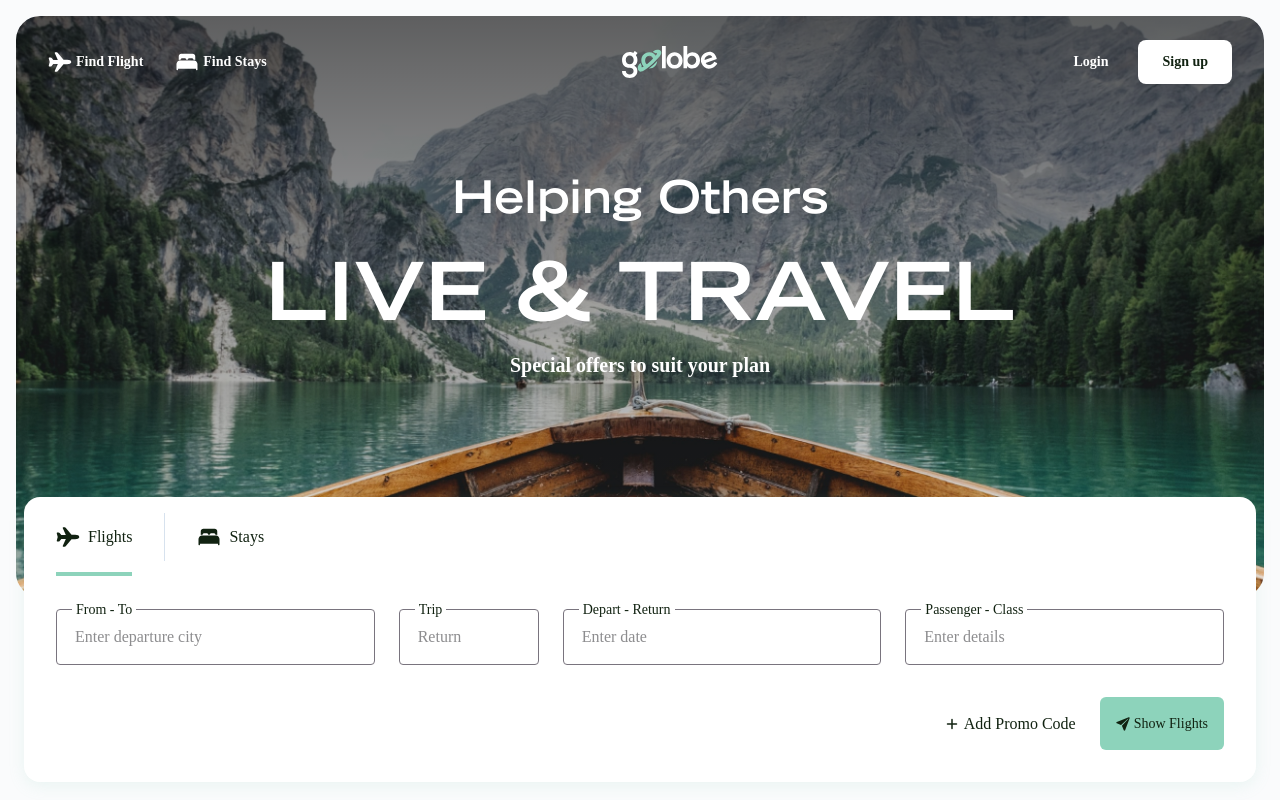
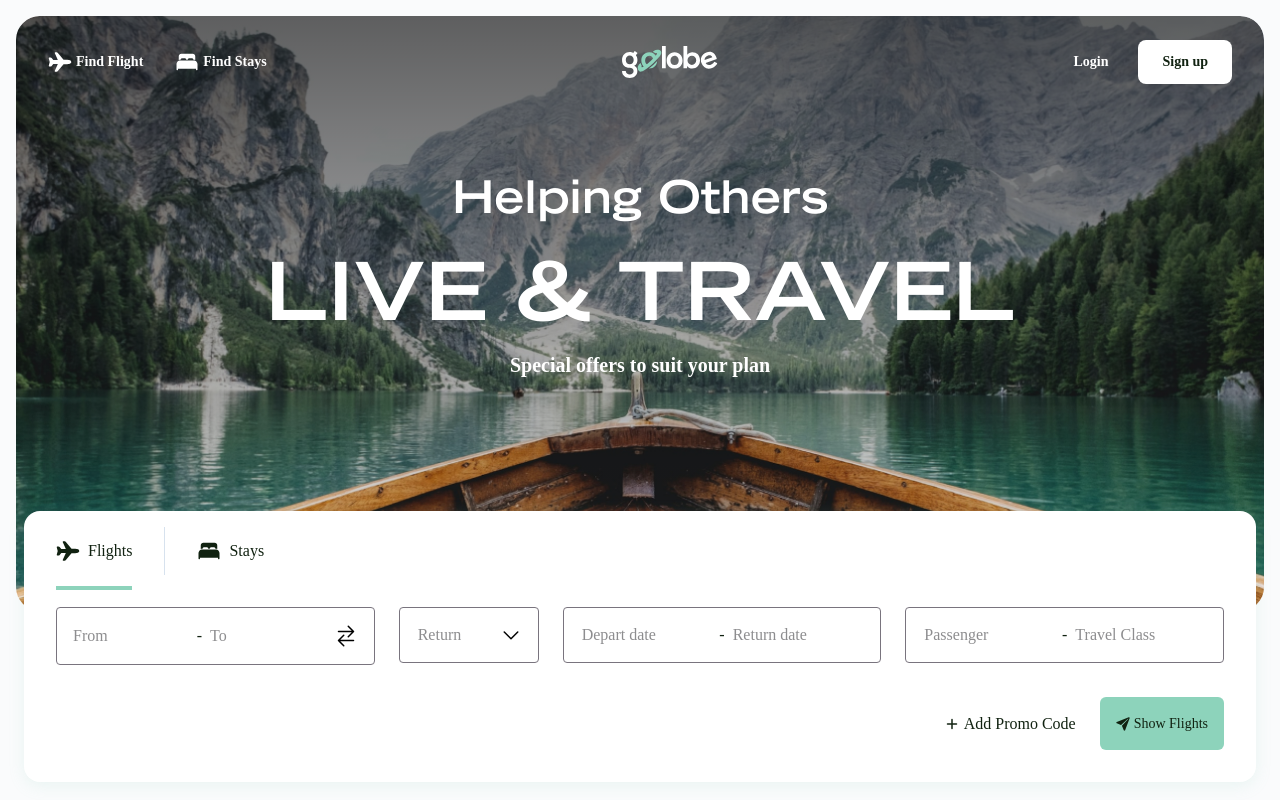
Before and after one commit to Chibuike-web/Golobe, a React (Vite) app: page / in a window 1280 px wide. Shown: the top 800 px of the page. Built offline with nearby package versions, Linux system fonts and the light colour scheme; a web font is replaced by a local one.

Commit message:
update on the flight search form inputs

```diff
--- a/src/Hooks.tsx
+++ b/src/Hooks.tsx
@@ -64,8 +64,8 @@ export const useFlightSearchFormState = () => {
 	const [returnDate, setReturnDate] = useState<string>("");
 
 	// Passenger count and travel class
-	const [passengers, setPassengers] = useState<number>(1);
-	const [travelClass, setTravelClass] = useState<string>("Economy");
+	const [passenger, setPassenger] = useState<string>("");
+	const [travelClass, setTravelClass] = useState<string>("");
 
 	return {
 		from,
@@ -78,8 +78,8 @@ export const useFlightSearchFormState = () => {
 		setDepartDate,
 		returnDate,
 		setReturnDate,
-		passengers,
-		setPassengers,
+		passenger,
+		setPassenger,
 		travelClass,
 		setTravelClass,
 	};
--- a/src/flightlisting/Herosection/Herosection.tsx
+++ b/src/flightlisting/Herosection/Herosection.tsx
@@ -29,15 +29,15 @@ function Navbar() {
 				aria-label="Main Navigation"
 			>
 				<ul className="flex gap-8 md:hidden">
-					<li className="flex space-x-1 items-center">
+					<li className={`${styles.flights} relative flex items-center gap-2`} role="tab">
 						<AirplaneIcon color="#112211" />
 						<span className="text-sm font-semibold text-blackishGreen">Find Flight</span>
 					</li>
 					<li>
-						<a href="#stays" className="flex space-x-1 items-center">
+						<Link to="/findstays" className="flex space-x-1 items-center">
 							<BedIcon color="#112211" />
 							<span className="text-sm font-semibold text-blackishGreen">Find Stays</span>
-						</a>
+						</Link>
 					</li>
 				</ul>
 				<figure>
@@ -71,8 +71,8 @@ function FlightSearchForm() {
 		setDepartDate,
 		returnDate,
 		setReturnDate,
-		passengers,
-		setPassengers,
+		passenger,
+		setPassenger,
 		travelClass,
 		setTravelClass,
 	} = useFlightSearchFormState();
@@ -106,6 +106,11 @@ function FlightSearchForm() {
 			case "returnDate":
 				setReturnDate(value);
 				break;
+			case "passenger":
+				setPassenger(value);
+				break;
+			case "travelClass":
+				setTravelClass(value);
 		}
 	};
 	return (
@@ -116,7 +121,7 @@ function FlightSearchForm() {
 		>
 			<form
 				action=""
-				className="flex md:flex-col items-start w-full gap-6"
+				className="flex md:flex-col items-center w-full gap-6"
 				aria-label="Flight Search"
 			>
 				{/* Form 1 */}
@@ -130,7 +135,7 @@ function FlightSearchForm() {
 							From - To
 						</label>
 					)}
-					<div className="flex items-center border-[1px] border-[#79747e] rounded-[4px] gap-2 p-[18px] leading-[1em]">
+					<div className="flex items-center border-[1px] border-[#79747e] rounded-[4px] gap-2 p-[16px] leading-[1em]">
 						<input
 							id="from"
 							value={from}
@@ -152,7 +157,9 @@ function FlightSearchForm() {
 							onBlur={(e) => handleBlur(e.target.id, e.target.value)}
 							onChange={handleChange}
 						/>
+						<button type="button">
 							<SwapIcon style={"flex-shrink-0"} />
+						</button>
 					</div>
 				</div>
 
@@ -161,7 +168,7 @@ function FlightSearchForm() {
 					{(focusedInput === "trip" || trip) && (
 						<label
 							htmlFor="trip"
-							className="absolute bg-white left-[1rem] px-1 top-0 -translate-y-1/2 text-[0.875rem]"
+							className="absolute z-[1000] bg-white left-[1rem] px-1 top-0 -translate-y-1/2 text-[0.875rem]"
 						>
 							Trip
 						</label>
@@ -220,13 +227,38 @@ function FlightSearchForm() {
 
 				{/* Form  4 */}
 				<div className="relative w-full">
+					{(focusedInput === "passenger" ||
+						passenger ||
+						focusedInput === "travelClass" ||
+						travelClass) && (
 						<label
-						htmlFor="passenger-class"
+							htmlFor="Passenger - Class"
 							className="absolute bg-white left-[1rem] px-1 top-0 -translate-y-1/2 text-[0.875rem]"
 						>
 							Passenger - Class
 						</label>
-					<input type="text" placeholder="Enter details" />
+					)}
+					<div className="flex items-center border-[1px] border-[#79747e] rounded-[4px] gap-2 p-[18px] leading-[1em]">
+						<input
+							id="passenger"
+							value={passenger}
+							placeholder="Passenger"
+							className="custom-input"
+							onChange={handleChange}
+							onFocus={(e) => handleFocus(e.target.id)}
+							onBlur={(e) => handleBlur(e.target.id, e.target.value)}
+						/>
+						<p>-</p>
+						<input
+							id="travelClass"
+							value={travelClass}
+							placeholder="Travel Class"
+							className="custom-input"
+							onFocus={(e) => handleFocus(e.target.id)}
+							onBlur={(e) => handleBlur(e.target.id, e.target.value)}
+							onChange={handleChange}
+						/>
+					</div>
 				</div>
 			</form>
 		</aside>
--- a/src/flightsearch/Herosection/Herosection.tsx
+++ b/src/flightsearch/Herosection/Herosection.tsx
@@ -1,7 +1,16 @@
+import { useState } from "react";
 import styles from "./hero.module.css";
-import { AirplaneIcon, BedIcon, AddIcon, PaperPlaneIcon } from "../../assets/icons";
+import {
+	AirplaneIcon,
+	BedIcon,
+	AddIcon,
+	PaperPlaneIcon,
+	DownArrowIcon,
+	SwapIcon,
+} from "../../assets/icons";
 import GolobeLogo from "../../assets/FlightSearch/LogoWhiteBackground.svg";
 import { Link } from "react-router-dom";
+import { useFlightSearchFormState } from "../../Hooks";
 
 export default function Herosection() {
 	return (
@@ -65,6 +74,60 @@ function HeroContent() {
 }
 
 function FlightSearchForm() {
+	const {
+		from,
+		setFrom,
+		to,
+		setTo,
+		trip,
+		setTrip,
+		departDate,
+		setDepartDate,
+		returnDate,
+		setReturnDate,
+		passenger,
+		setPassenger,
+		travelClass,
+		setTravelClass,
+	} = useFlightSearchFormState();
+
+	const [focusedInput, setFocusedInput] = useState<string | null | boolean>(null);
+	const handleFocus = (id: string) => {
+		setFocusedInput(id);
+	};
+
+	const handleBlur = (id: string, value: string) => {
+		if (!value.trim() && focusedInput === id) {
+			setFocusedInput(null);
+		}
+	};
+
+	const handleChange = (e: React.ChangeEvent<HTMLInputElement>) => {
+		const { id, value } = e.target;
+		switch (id) {
+			case "from":
+				setFrom(value);
+				break;
+			case "to":
+				setTo(value);
+				break;
+			case "trip":
+				setTrip(value);
+				break;
+			case "departDate":
+				setDepartDate(value);
+				break;
+			case "returnDate":
+				setReturnDate(value);
+				break;
+			case "passenger":
+				setPassenger(value);
+				break;
+			case "travelClass":
+				setTravelClass(value);
+		}
+	};
+
 	return (
 		<aside
 			className="w-full text-blackishGreen max-w-[77rem] z-50 mt-[-4rem] bg-white px-8 pt-8 pb-12 rounded-2xl md:px-4"
@@ -72,57 +135,148 @@ function FlightSearchForm() {
 			aria-labelledby="flight-search-form"
 		>
 			<h2 className="text-[20px] font-semibold">Where are you flying? </h2>
-
 			<form
 				action=""
-				className="flex md:flex-col items-start w-full gap-6 my-[2rem]"
+				className="flex md:flex-col items-start w-full mb-8 mt-8 gap-6"
 				aria-label="Flight Search"
 			>
 				{/* Form 1 */}
 				<div className="relative w-full">
+					{(focusedInput === "from" || from || focusedInput === "to" || to) && (
 						<label
+							id="fromTo"
 							htmlFor="from-to"
 							className="absolute bg-white left-[1rem] px-1 top-0 -translate-y-1/2 text-[0.875rem]"
 						>
 							From - To
 						</label>
-					<input type="text" placeholder="Enter departure city" />
+					)}
+					<div className="flex items-center border-[1px] border-[#79747e] rounded-[4px] gap-2 p-[16px] leading-[1em]">
+						<input
+							id="from"
+							value={from}
+							type="text"
+							placeholder="From"
+							className="custom-input"
+							onChange={handleChange}
+							onFocus={(e) => handleFocus(e.target.id)}
+							onBlur={(e) => handleBlur(e.target.id, e.target.value)}
+						/>
+						<p>-</p>
+						<input
+							id="to"
+							value={to}
+							type="text"
+							placeholder="To"
+							className="custom-input"
+							onFocus={(e) => handleFocus(e.target.id)}
+							onBlur={(e) => handleBlur(e.target.id, e.target.value)}
+							onChange={handleChange}
+						/>
+						<button type="button">
+							<SwapIcon style={"flex-shrink-0"} />
+						</button>
+					</div>
 				</div>
 
 				{/* Form  2 */}
 				<div className="relative w-full max-w-[8.75rem] md:max-w-full">
+					{(focusedInput === "trip" || trip) && (
 						<label
 							htmlFor="trip"
-						className="absolute bg-white left-[1rem] px-1 top-0 -translate-y-1/2 text-[0.875rem]"
+							className="absolute z-[1000] bg-white left-[1rem] px-1 top-0 -translate-y-1/2 text-[0.875rem]"
 						>
 							Trip
 						</label>
-					<input type="text" placeholder="Return" />
+					)}
+					<div className="relative">
+						<input
+							id="trip"
+							value={trip}
+							type="text"
+							placeholder="Return"
+							onFocus={(e) => handleFocus(e.target.id)}
+							onBlur={(e) => handleBlur(e.target.id, e.target.value)}
+							onChange={handleChange}
+						/>
+						<button type="button" className="absolute right-[16px] top-[50%] -translate-y-1/2">
+							<DownArrowIcon />
+						</button>
+					</div>
 				</div>
 
 				{/* Form  3 */}
 				<div className="relative w-full">
+					{(focusedInput === "departDate" ||
+						departDate ||
+						focusedInput === "returnDate" ||
+						returnDate) && (
 						<label
 							htmlFor="depart-return"
 							className="absolute bg-white left-[1rem] px-1 top-0 -translate-y-1/2 text-[0.875rem]"
 						>
 							Depart - Return
 						</label>
-					<input type="text" placeholder="Enter date" />
+					)}
+					<div className="flex items-center border-[1px] border-[#79747e] rounded-[4px] gap-2 p-[18px] leading-[1em]">
+						<input
+							id="departDate"
+							value={departDate}
+							placeholder="Depart date"
+							className="custom-input"
+							onChange={handleChange}
+							onFocus={(e) => handleFocus(e.target.id)}
+							onBlur={(e) => handleBlur(e.target.id, e.target.value)}
+						/>
+						<p>-</p>
+						<input
+							id="returnDate"
+							value={returnDate}
+							placeholder="Return date"
+							className="custom-input"
+							onFocus={(e) => handleFocus(e.target.id)}
+							onBlur={(e) => handleBlur(e.target.id, e.target.value)}
+							onChange={handleChange}
+						/>
+					</div>
 				</div>
 
 				{/* Form  4 */}
 				<div className="relative w-full">
+					{(focusedInput === "passenger" ||
+						passenger ||
+						focusedInput === "travelClass" ||
+						travelClass) && (
 						<label
-						htmlFor="passenger-class"
+							htmlFor="Passenger - Class"
 							className="absolute bg-white left-[1rem] px-1 top-0 -translate-y-1/2 text-[0.875rem]"
 						>
 							Passenger - Class
 						</label>
-					<input type="text" placeholder="Enter details" />
+					)}
+					<div className="flex items-center border-[1px] border-[#79747e] rounded-[4px] gap-2 p-[18px] leading-[1em]">
+						<input
+							id="passenger"
+							value={passenger}
+							placeholder="Passenger"
+							className="custom-input"
+							onChange={handleChange}
+							onFocus={(e) => handleFocus(e.target.id)}
+							onBlur={(e) => handleBlur(e.target.id, e.target.value)}
+						/>
+						<p>-</p>
+						<input
+							id="travelClass"
+							value={travelClass}
+							placeholder="Travel Class"
+							className="custom-input"
+							onFocus={(e) => handleFocus(e.target.id)}
+							onBlur={(e) => handleBlur(e.target.id, e.target.value)}
+							onChange={handleChange}
+						/>
+					</div>
 				</div>
 			</form>
-
 			<div className="flex justify-end items-center gap-6 md:flex-col">
 				<button className="flex items-center gap-1 ">
 					<span>
--- a/src/landingpage/HeroSection/HeroSection.tsx
+++ b/src/landingpage/HeroSection/HeroSection.tsx
@@ -1,7 +1,16 @@
+import { useState } from "react";
 import styles from "./hero.module.css";
 import { Link } from "react-router-dom";
-import { AirplaneIcon, BedIcon, AddIcon, PaperPlaneIcon } from "../../assets/icons";
+import {
+	AirplaneIcon,
+	BedIcon,
+	AddIcon,
+	PaperPlaneIcon,
+	DownArrowIcon,
+	SwapIcon,
+} from "../../assets/icons";
 import GolobeLogo from "../../assets/LandingPage/golobelogo.svg";
+import { useFlightSearchFormState } from "../../Hooks";
 
 export default function HeroSection() {
 	return (
@@ -78,6 +87,60 @@ function HeroContent() {
 }
 
 function FlightSearchForm() {
+	const {
+		from,
+		setFrom,
+		to,
+		setTo,
+		trip,
+		setTrip,
+		departDate,
+		setDepartDate,
+		returnDate,
+		setReturnDate,
+		passenger,
+		setPassenger,
+		travelClass,
+		setTravelClass,
+	} = useFlightSearchFormState();
+
+	const [focusedInput, setFocusedInput] = useState<string | null | boolean>(null);
+	const handleFocus = (id: string) => {
+		setFocusedInput(id);
+	};
+
+	const handleBlur = (id: string, value: string) => {
+		if (!value.trim() && focusedInput === id) {
+			setFocusedInput(null);
+		}
+	};
+
+	const handleChange = (e: React.ChangeEvent<HTMLInputElement>) => {
+		const { id, value } = e.target;
+		switch (id) {
+			case "from":
+				setFrom(value);
+				break;
+			case "to":
+				setTo(value);
+				break;
+			case "trip":
+				setTrip(value);
+				break;
+			case "departDate":
+				setDepartDate(value);
+				break;
+			case "returnDate":
+				setReturnDate(value);
+				break;
+			case "passenger":
+				setPassenger(value);
+				break;
+			case "travelClass":
+				setTravelClass(value);
+		}
+	};
+
 	let stays = false;
 	return (
 		<aside
@@ -106,51 +169,144 @@ function FlightSearchForm() {
 
 			<form
 				action=""
-				className="flex md:flex-col items-start w-full gap-6 mt-[3rem]"
+				className="flex md:flex-col items-start w-full mt-8 gap-6"
 				aria-label="Flight Search"
 			>
 				{/* Form 1 */}
 				<div className="relative w-full">
+					{(focusedInput === "from" || from || focusedInput === "to" || to) && (
 						<label
+							id="fromTo"
 							htmlFor="from-to"
 							className="absolute bg-white left-[1rem] px-1 top-0 -translate-y-1/2 text-[0.875rem]"
 						>
 							From - To
 						</label>
-					<input type="text" placeholder="Enter departure city" />
+					)}
+					<div className="flex items-center border-[1px] border-[#79747e] rounded-[4px] gap-2 p-[16px] leading-[1em]">
+						<input
+							id="from"
+							value={from}
+							type="text"
+							placeholder="From"
+							className="custom-input"
+							onChange={handleChange}
+							onFocus={(e) => handleFocus(e.target.id)}
+							onBlur={(e) => handleBlur(e.target.id, e.target.value)}
+						/>
+						<p>-</p>
+						<input
+							id="to"
+							value={to}
+							type="text"
+							placeholder="To"
+							className="custom-input"
+							onFocus={(e) => handleFocus(e.target.id)}
+							onBlur={(e) => handleBlur(e.target.id, e.target.value)}
+							onChange={handleChange}
+						/>
+						<button type="button">
+							<SwapIcon style={"flex-shrink-0"} />
+						</button>
+					</div>
 				</div>
 
 				{/* Form  2 */}
 				<div className="relative w-full max-w-[8.75rem] md:max-w-full">
+					{(focusedInput === "trip" || trip) && (
 						<label
 							htmlFor="trip"
-						className="absolute bg-white left-[1rem] px-1 top-0 -translate-y-1/2 text-[0.875rem]"
+							className="absolute z-[1000] bg-white left-[1rem] px-1 top-0 -translate-y-1/2 text-[0.875rem]"
 						>
 							Trip
 						</label>
-					<input type="text" placeholder="Return" />
+					)}
+					<div className="relative">
+						<input
+							id="trip"
+							value={trip}
+							type="text"
+							placeholder="Return"
+							onFocus={(e) => handleFocus(e.target.id)}
+							onBlur={(e) => handleBlur(e.target.id, e.target.value)}
+							onChange={handleChange}
+						/>
+						<button type="button" className="absolute right-[16px] top-[50%] -translate-y-1/2">
+							<DownArrowIcon />
+						</button>
+					</div>
 				</div>
 
 				{/* Form  3 */}
 				<div className="relative w-full">
+					{(focusedInput === "departDate" ||
+						departDate ||
+						focusedInput === "returnDate" ||
+						returnDate) && (
 						<label
 							htmlFor="depart-return"
 							className="absolute bg-white left-[1rem] px-1 top-0 -translate-y-1/2 text-[0.875rem]"
 						>
 							Depart - Return
 						</label>
-					<input type="text" placeholder="Enter date" />
+					)}
+					<div className="flex items-center border-[1px] border-[#79747e] rounded-[4px] gap-2 p-[18px] leading-[1em]">
+						<input
+							id="departDate"
+							value={departDate}
+							placeholder="Depart date"
+							className="custom-input"
+							onChange={handleChange}
+							onFocus={(e) => handleFocus(e.target.id)}
+							onBlur={(e) => handleBlur(e.target.id, e.target.value)}
+						/>
+						<p>-</p>
+						<input
+							id="returnDate"
+							value={returnDate}
+							placeholder="Return date"
+							className="custom-input"
+							onFocus={(e) => handleFocus(e.target.id)}
+							onBlur={(e) => handleBlur(e.target.id, e.target.value)}
+							onChange={handleChange}
+						/>
+					</div>
 				</div>
 
 				{/* Form  4 */}
 				<div className="relative w-full">
+					{(focusedInput === "passenger" ||
+						passenger ||
+						focusedInput === "travelClass" ||
+						travelClass) && (
 						<label
-						htmlFor="passenger-class"
+							htmlFor="Passenger - Class"
 							className="absolute bg-white left-[1rem] px-1 top-0 -translate-y-1/2 text-[0.875rem]"
 						>
 							Passenger - Class
 						</label>
-					<input type="text" placeholder="Enter details" />
+					)}
+					<div className="flex items-center border-[1px] border-[#79747e] rounded-[4px] gap-2 p-[18px] leading-[1em]">
+						<input
+							id="passenger"
+							value={passenger}
+							placeholder="Passenger"
+							className="custom-input"
+							onChange={handleChange}
+							onFocus={(e) => handleFocus(e.target.id)}
+							onBlur={(e) => handleBlur(e.target.id, e.target.value)}
+						/>
+						<p>-</p>
+						<input
+							id="travelClass"
+							value={travelClass}
+							placeholder="Travel Class"
+							className="custom-input"
+							onFocus={(e) => handleFocus(e.target.id)}
+							onBlur={(e) => handleBlur(e.target.id, e.target.value)}
+							onChange={handleChange}
+						/>
+					</div>
 				</div>
 			</form>
 
```
Also changed, not shown: src/flightlisting/Herosection/hero.module.css (+8 -5 lines). Lines whose indentation alone changed are shown as unchanged.
